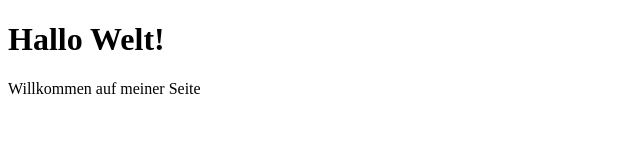
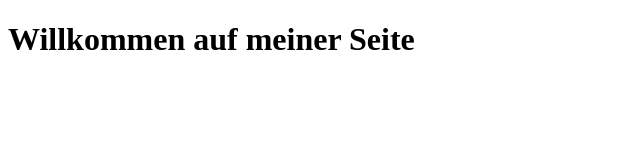
Before and after one commit to jimmy58w/my-test-repo, a plain HTML site: page index.html in a window 1280 px wide. Shown: the whole page, without its empty margins (0-640 px from the left). Drawn offline with Linux system fonts and the light colour scheme.

Commit message:
Update index.html
Text
auf der Homepage geändert

```diff
--- a/index.html
+++ b/index.html
@@ -2,8 +2,6 @@
 <html>
     <head><title>Mein erstes Git-Projekt</title></head>
     <body>
-        <h1>Hallo Welt!</h1>
+        <h1>Willkommen auf meiner Seite</h1>
     </body>
 </html>
-
-Willkommen auf meiner Seite
```
